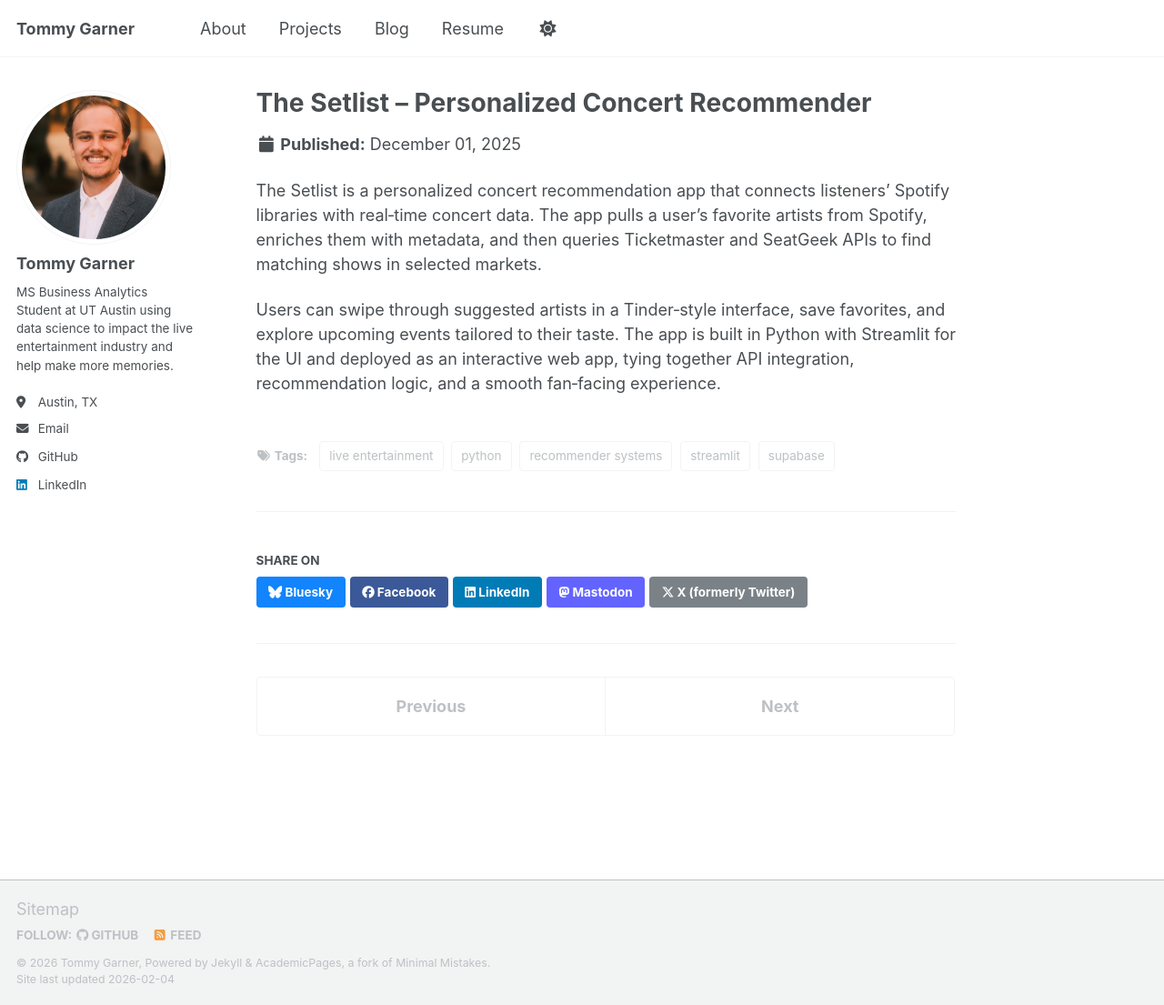
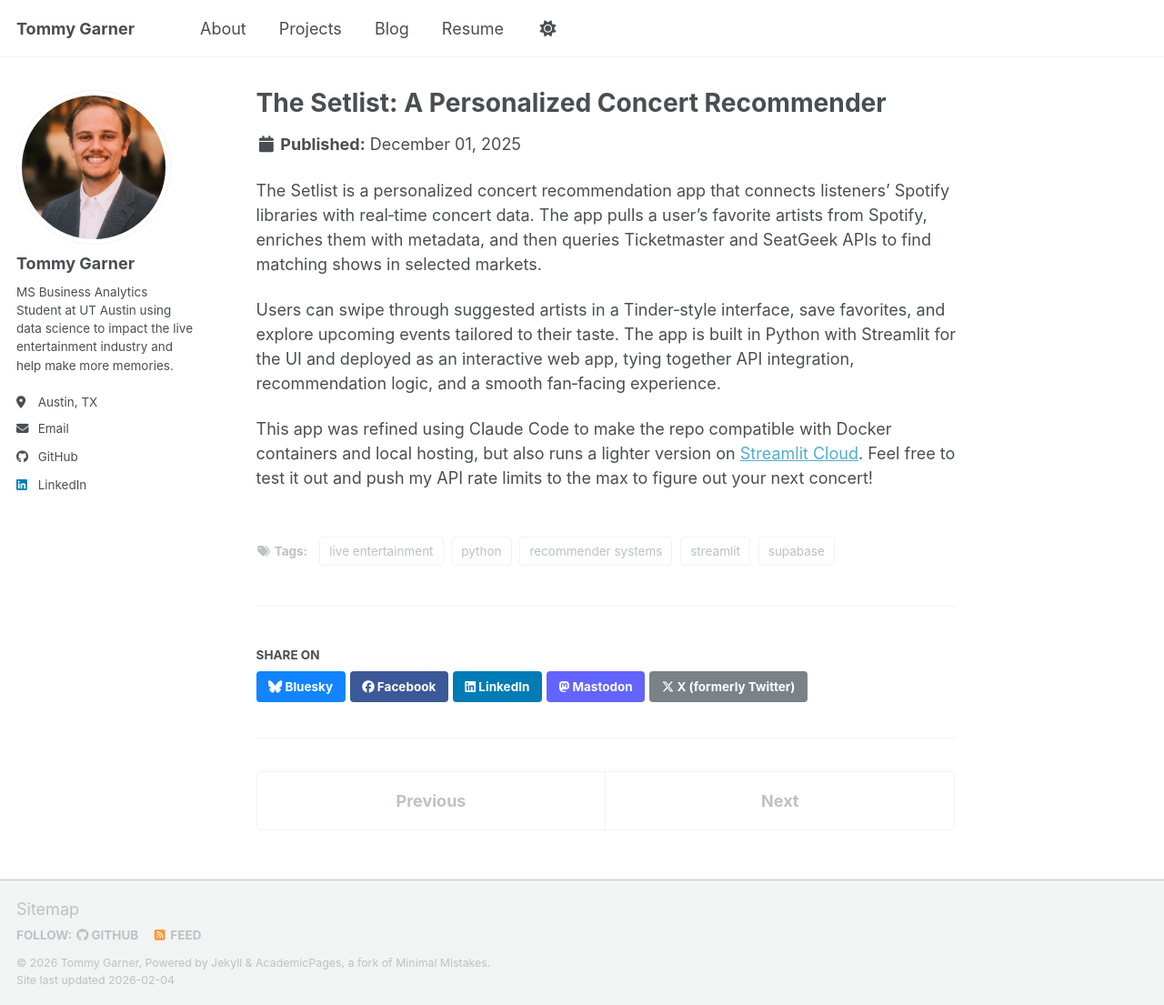
Before and after one commit to tommygarner/tommygarner.github.io, a Jekyll site: the page built from _portfolio/setlist.md, in a window 1280 px wide and 1105 px high. Shown: the whole window at 91% size. Built offline with Jekyll 4.4.1, drawn with Linux system fonts in a browser that asks for light colours; a script bundle is joined from its source files by our own code; library files that are not in the unit come from our copies; some of the changed lines change nothing that is shown.

Commit message:
Update title and GitHub link in setlist.md
Updated the title and GitHub link in the setlist markdown file. Added a note about Docker compatibility and hosting options.

```diff
--- a/_portfolio/setlist.md
+++ b/_portfolio/setlist.md
@@ -1,9 +1,9 @@
 ---
-title: "The Setlist – Personalized Concert Recommender"
+title: "The Setlist: A Personalized Concert Recommender"
 collection: portfolio
 excerpt: "Streamlit app that matches your Spotify taste with upcoming concerts using Ticketmaster and SeatGeek APIs."
 date: 2025-12-01
-github: "https://github.com/tommygarner/The-Setlist"   # swap to the actual repo URL
+github: "[https://github.com/tommygarner/The-Setlist](https://github.com/tommygarner/setlist)"
 tags:
   - recommender systems
   - live entertainment
@@ -15,3 +15,5 @@
 The Setlist is a personalized concert recommendation app that connects listeners’ Spotify libraries with real‑time concert data. The app pulls a user’s favorite artists from Spotify, enriches them with metadata, and then queries Ticketmaster and SeatGeek APIs to find matching shows in selected markets.
 
 Users can swipe through suggested artists in a Tinder‑style interface, save favorites, and explore upcoming events tailored to their taste. The app is built in Python with Streamlit for the UI and deployed as an interactive web app, tying together API integration, recommendation logic, and a smooth fan‑facing experience.
+
+This app was refined using Claude Code to make the repo compatible with Docker containers and local hosting, but also runs a lighter version on [Streamlit Cloud](https://thesetlist.streamlit.app/). Feel free to test it out and push my API rate limits to the max to figure out your next concert!
```
